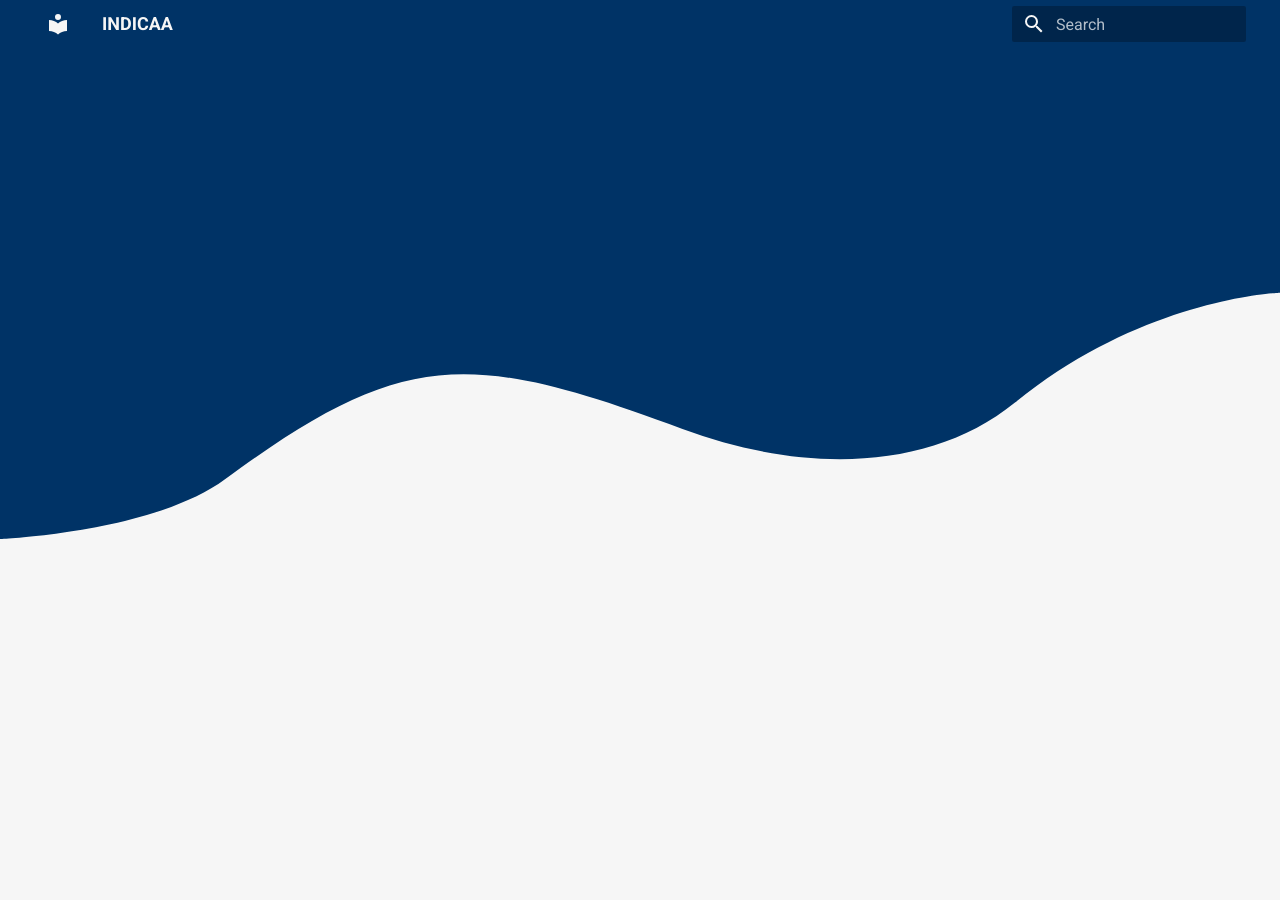
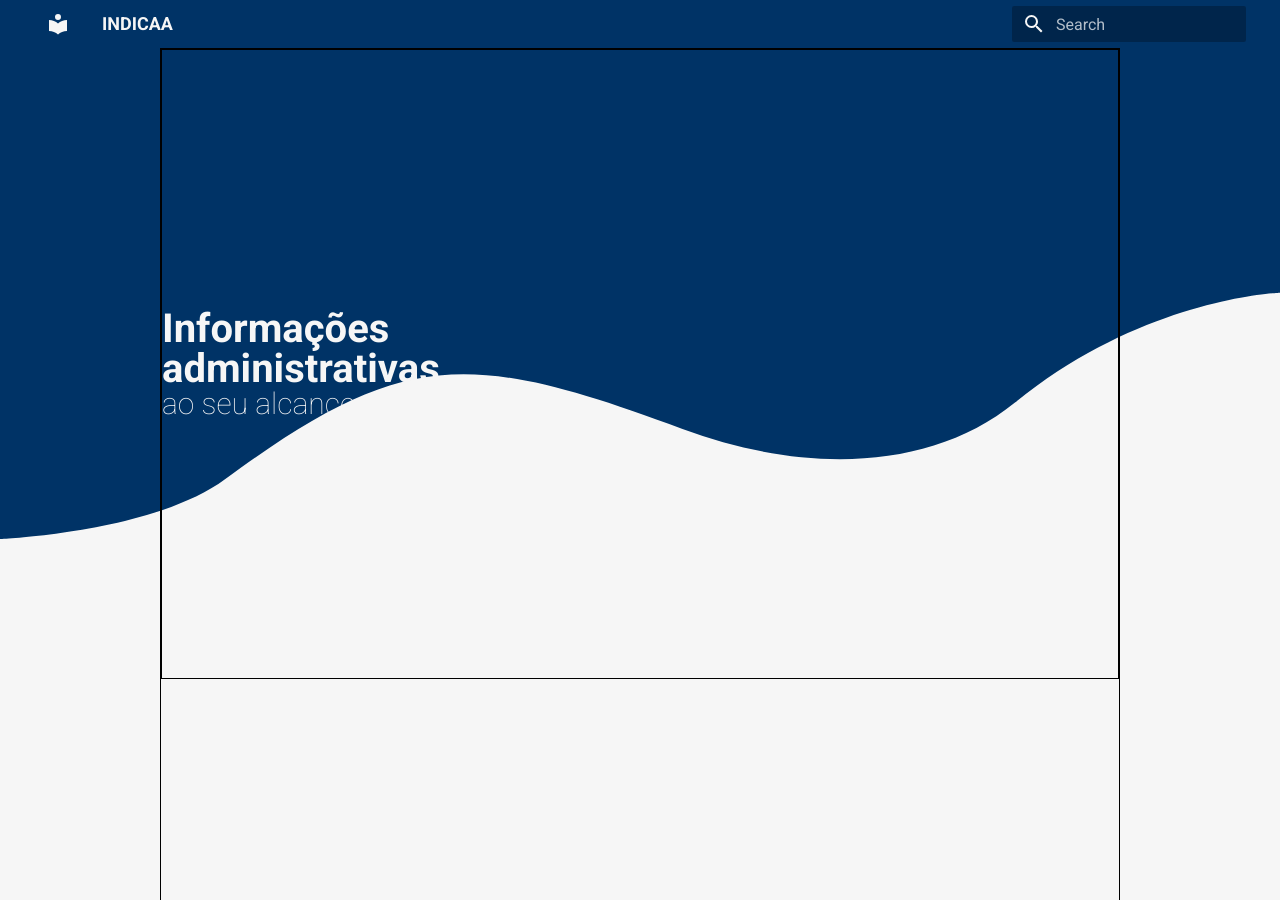
Before and after one commit to fga-eps-mds/2021.2-INDICAA-Wiki, an MkDocs documentation site: the page built from docs/index.md, in a window 1280 px wide and 900 px high. Built offline with MkDocs 1.6.1 and Material for MkDocs 9.7.7, drawn with Linux system fonts in a browser that asks for light colours.

Commit message:
:rocket:(#119):Adição do título informativo
Co-authored-by: guibrbs <200037994@aluno.unb.br>

```diff
--- a/overrides/home.html
+++ b/overrides/home.html
@@ -2,22 +2,63 @@
 {% block tabs %}
     {{ super() }}
     <style>
+        @import url('https://fonts.googleapis.com/css2?family=Roboto:wght@100;300;400;500;700&display=swap%27');
+
         .background{
             display: flex;
             width: 100vw;
-            height: 80vh;
+            height: 100vh;
             background-image: url('assets/images/wave.svg');
             background-size: 100%;
             background-repeat: no-repeat;
+            justify-content: center;
+        }
+
+        .box{
+            width: 75vw;
+            height: 120vh;
+            border: solid black 1px;
+        }
+
+        .apresentacao{
+            height: 70vh;
+            border: solid black 1px;
+            display: flex;
             align-items: center;
-            justify-content: center;
+        }
+
+        .info{
+
+        }
+
+        .titulo{
+            font-family: "Roboto", sans-serif;
+            font-weight: 700;
+            font-size: 4em;
+            color: #F6F6F6;
+            margin: 0;
+            line-height: 1em;
+        }
+
+        .sub{
+            font-weight: 100;
+            font-size: 3em;
         }
 
     </style>
 
     <section>
         <div class="background">
+            <div class="box">
+                <div class="apresentacao">
+                    <div class="info">
+                        <p class="titulo">Informações<br>administrativas</p>
+                        <p class="sub titulo">ao seu alcance</p>
 
+                    </div>
+
+                </div>
+            </div>
         </div>
     </section>
 
```
